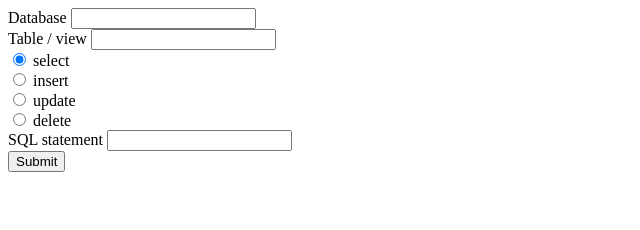
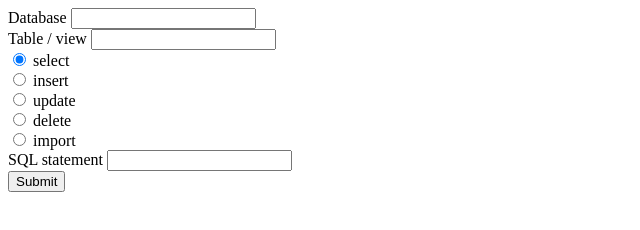
Before and after one commit to pplanner16/sqlvisional, a plain HTML site: page index.html in a window 1280 px wide. Shown: the whole page, without its empty margins (0-640 px from the left). Drawn offline with Linux system fonts and the light colour scheme.

Commit message:
Update index.html

```diff
--- a/index.html
+++ b/index.html
@@ -13,6 +13,7 @@
   <input type="radio" name="command" value="insert"> insert<br>
   <input type="radio" name="command" value="update"> update<br>
   <input type="radio" name="command" value="delete"> delete<br>
+  <input type="radio" name="command" value="import"> import<br>
   SQL statement <input type="text" name="sql"><br>
   <input type="submit" value="Submit">
 </form>
```
